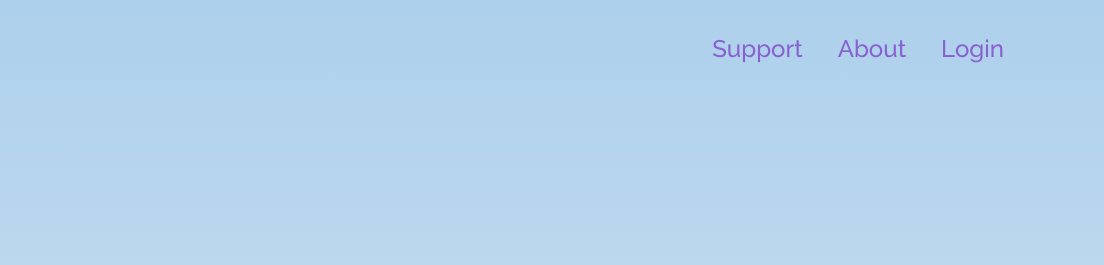
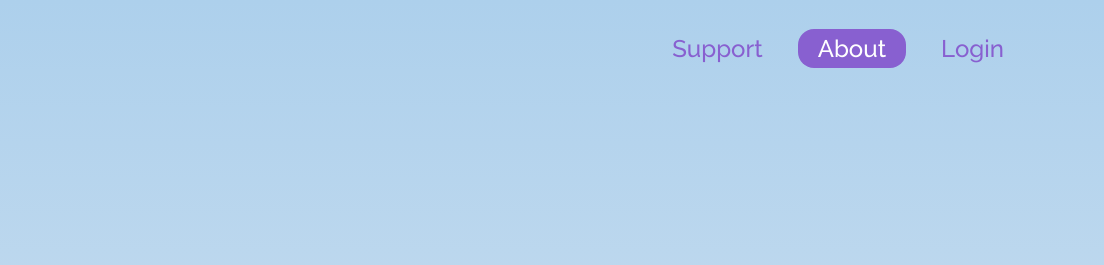
Before and after one commit to CyberFlaw/Chirp, a plain HTML site: page public/html/about.html in a window 1280 px wide. Shown: the top 265 px of the page, 176-1280 px from the left. Drawn offline with Linux system fonts and the light colour scheme.

Commit message:
navbar element fixed

```diff
--- a/public/css/about.css
+++ b/public/css/about.css
@@ -44,6 +44,12 @@ ul li a:hover {
 
 #login {
   margin-right: 100px;
+}
+#about {
+  background: var(--color5);
+  color: white;
+  padding: 5px 20px;
+  border-radius: 1rem;
 }
 
 .logo img {
--- a/public/html/about.html
+++ b/public/html/about.html
@@ -18,7 +18,7 @@
     <div class="page">
       <nav>
         <div class="logo">
-          <img src="../src/logo.svg" alt="logo" href="index.html" />
+          <img src="../src/logo.svg" alt="logo" href="#" />
         </div>
         <ul>
           <li><a href="#" id="support">Support</a></li>
```
